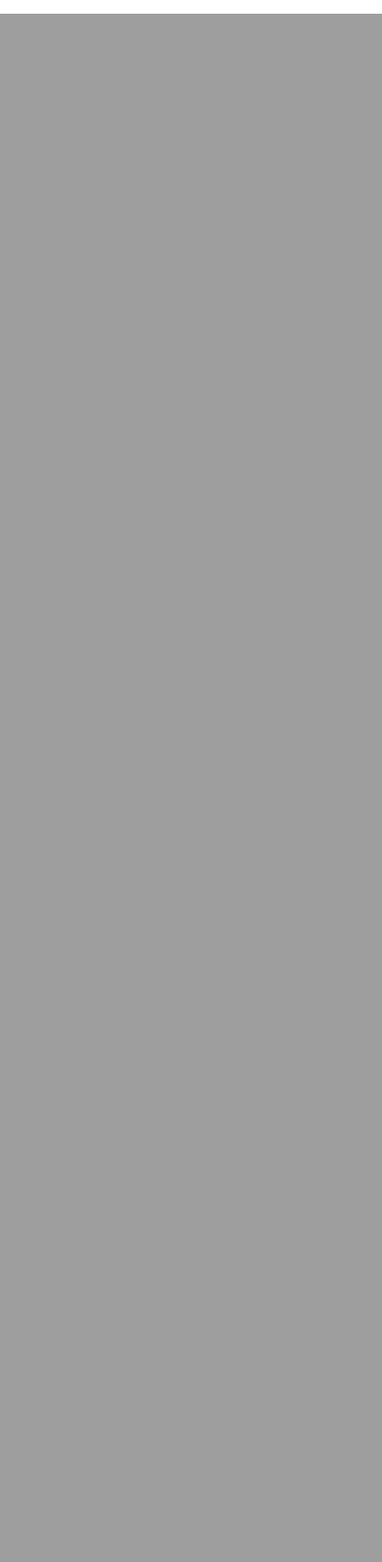
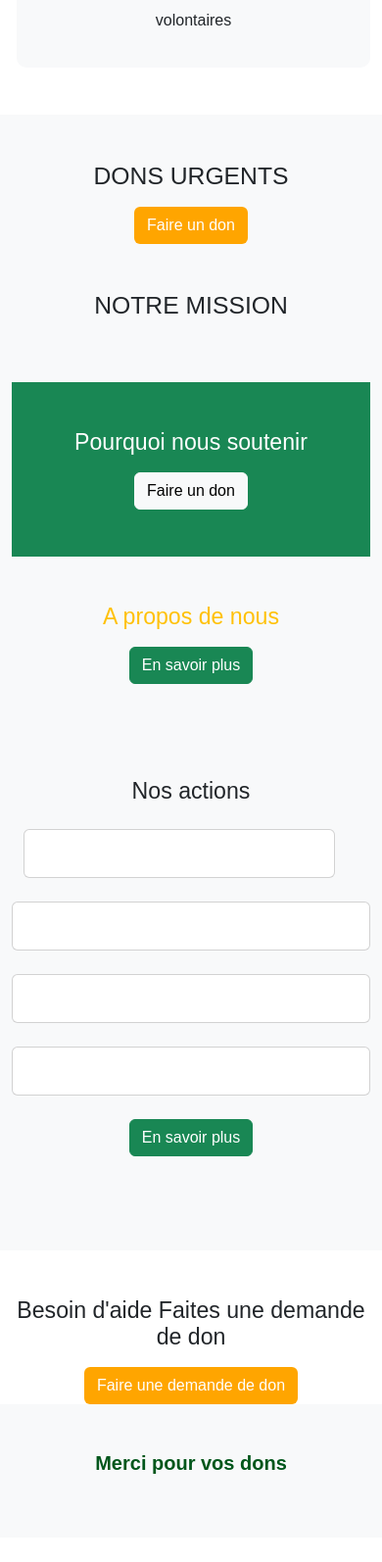
Before and after one commit to KanyC11/Memoire---E-social, a PHP site: page / in a window 390 px wide; the page is wider, and only the part inside the window is pictured. Shown: the part 830-2424 px from the top of that part at 98% size. Before the commit the page ends 844 px from the top of that part, so only its background shows below. Run offline with PHP 8.4, Linux system fonts and the light colour scheme.

Commit message:
Création de la page d'accueil

```diff
--- a/index.html
+++ b/index.html
@@ -6,8 +6,8 @@
     <meta name="viewport" content="width=device-width, initial-scale=1.0">
     <link href="https://cdn.jsdelivr.net/npm/bootstrap@5.3.0/dist/css/bootstrap.min.css" rel="stylesheet">
     <link rel="stylesheet" href="style.css">
-    <link rel="icon" type="image/jpg" href="images/favicon_Plan de travail 1.jpg">
-    <title>Page de don</title>
+    <link rel="icon" type="image/jpg" href="C:\Users\maria\Memoire---E-social/favicon_Plan de travail 1.jpg">
+    <title>Page d'Accueil</title>
 </head>
 
 <body>
@@ -20,12 +20,119 @@
         <a href="page-demamde-aide.html" class="menu">Demande d'aide</a>
         <a href="page-connexion.html" class="menu">Connexion</a>
     </nav>
+    <section class="hero-section">
+        <div class="container">
+            <h1>Bienvenue sur Don Du Coeur</h1>
+            <p>Ensemble, semons la solidarité et récoltons l'espoir.</p>
+        </div>
+    </section>
 
-
-
-
-
-
+    <section class="py-5 text-center">
+        <div class="container">
+            <div class="row">
+                <div class="col icon-box">
+                    <h3>+85</h3>
+                    <p>donations</p>
+                </div>
+            </div>
+             <div class="col icon-box">
+                <h3>+50</h3>
+                <p>projets réalisés</p>
+             </div>
+              <div class="col icon-box">
+                <h3>+36</h3>
+                <p>volontaires</p>
+              </div>
+        </div>
+    </section>
+    <section class="py-5 bg-light">
+        <div class="container">
+            <h2 class="text-center">DONS URGENTS</h2>
+            <P class="text-center"></P>
+            <div class="text-center mt-3">
+                <a href="#" class="btn btn-orange">Faire un don</a>
+            </div>
+            <section class="py-5">
+                <div class="container">
+                    <h2 class="text-center">NOTRE MISSION</h2>
+                    <P class="text-center"></P>
+                </div>
+            </section>
+            <Section class="bg-success text-white py-5 text-center">
+                <div class="container">
+                    <h3>Pourquoi nous soutenir</h3>
+                    <p></p>
+                    <a href="#" class="btn btn-light">Faire un don</a>
+                </div>
+            </Section>
+            <section class="py-5">
+                <div class="container text-center">
+                    <h3 class="text-warning">A propos de nous</h3>
+                    <p></p>
+                    <a href="#" class="btn btn-success">En savoir plus</a>
+                </div>
+            </section>
+            <section class="py-5 bg-light">
+                <div class="container">
+                    <h3 class="text-center">Nos actions</h3>
+                    <div class="row text-center mt-4">
+                        <div class="col-md-3 mb-4">
+                            <div class="card">
+                                <div class="card-body">
+                                    <h5></h5>
+                                    <p></p>
+                                </div>
+                            </div>
+                        </div>
+                    </div>
+                </div>
+               <div class="col-md-3 mb-4">
+                            <div class="card">
+                                <div class="card-body">
+                                    <h5></h5>
+                                    <p></p>
+                                </div>
+                           </div>
+                    </div>
+                     <div class="col-md-3 mb-4">
+                            <div class="card">
+                                <div class="card-body">
+                                    <h5></h5>
+                                    <p></p>
+                                </div>
+                           </div>
+                    </div>
+                     <div class="col-md-3 mb-4">
+                            <div class="card">
+                                <div class="card-body">
+                                    <h5></h5>
+                                    <p></p>
+                                </div>
+                           </div>
+                    </div>
+                    <div class="text-center">
+                        <a href="#" class="btn btn-success">En savoir plus</a>
+                    </div>
+               </div>
+            </section>
+            <section class="py-5 text-center">
+                <div class="container">
+                    <h3>Besoin d'aide Faites une demande de don</h3>
+                    <p></p>
+                    <a href="#"class="btn btn-orange">Faire une demande de don</a>
+                </div>
+                <section class="py-5 bg-light text-center">
+                    <div class="container">
+                        <h4>Merci pour vos dons</h4>
+                        <p></p>
+                        <div class="row mt-3">
+                            <!-- Images bénévoles (ajoutez vos images ici) -->
+                        </div>
+                    </div>
+                </section>
+            </section>
+        </div>
+    </section>
 
     <footer>
 
--- a/style.css
+++ b/style.css
@@ -1,7 +1,21 @@
-body{
-    margin: 0;
-    font-family: Arial, Helvetica, sans-serif;
+
+    .hero-section {
+      background: url('banner.jpg.jpeg') center/cover no-repeat;
+      color: #ff7f00;
+      text-align: center;
+      padding: 100px 20px;
     }
+    .btn-orange {
+      background-color: orange;
+      color: white;
+    }
+    .icon-box {
+      padding: 20px;
+      background: #f8f9fa;
+      text-align: center;
+      border-radius: 10px;
+    }
+
 
 *{
   box-sizing: border-box;
```
Also changed, not shown: banner.jpg.jpeg (added).
